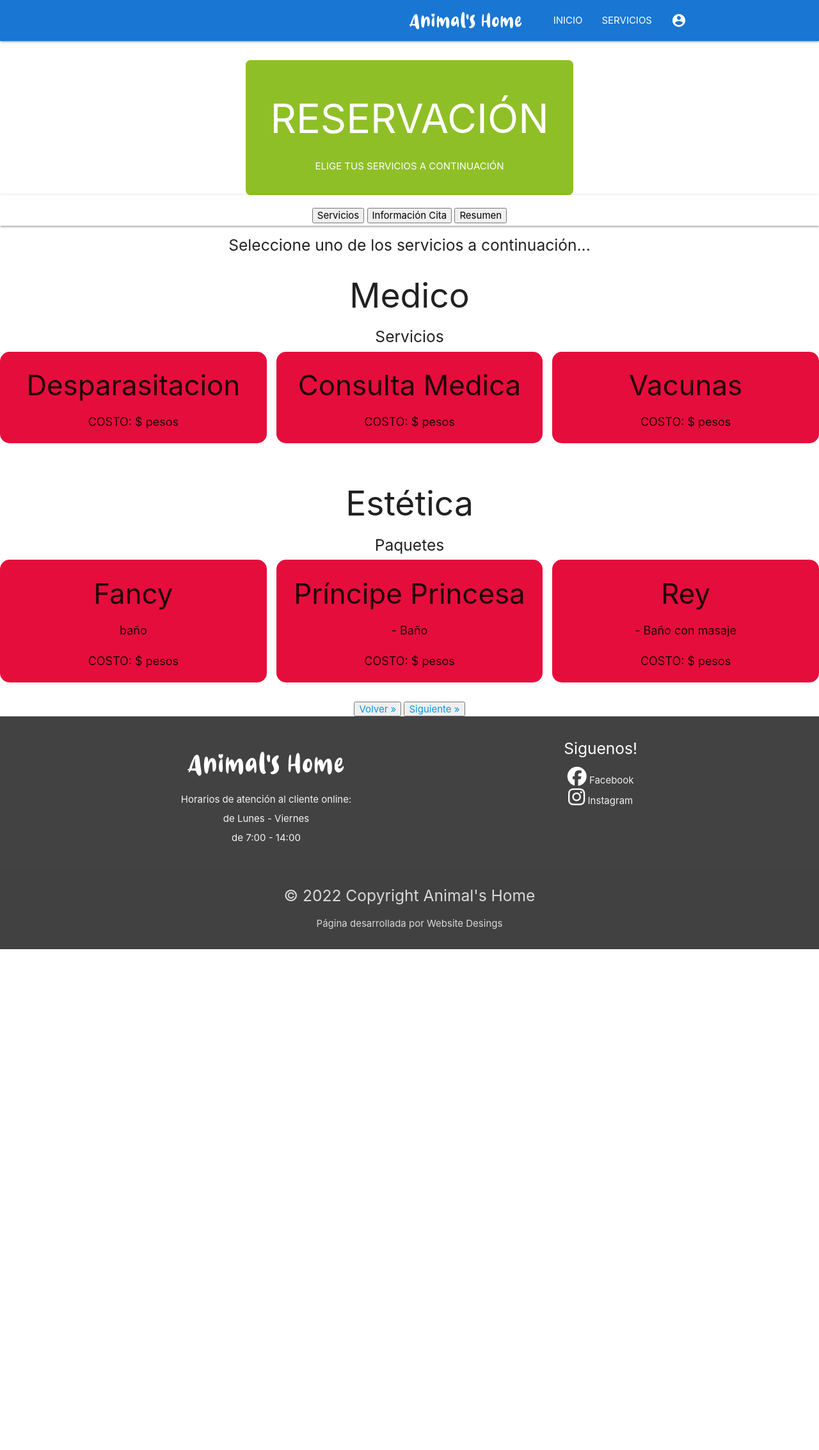
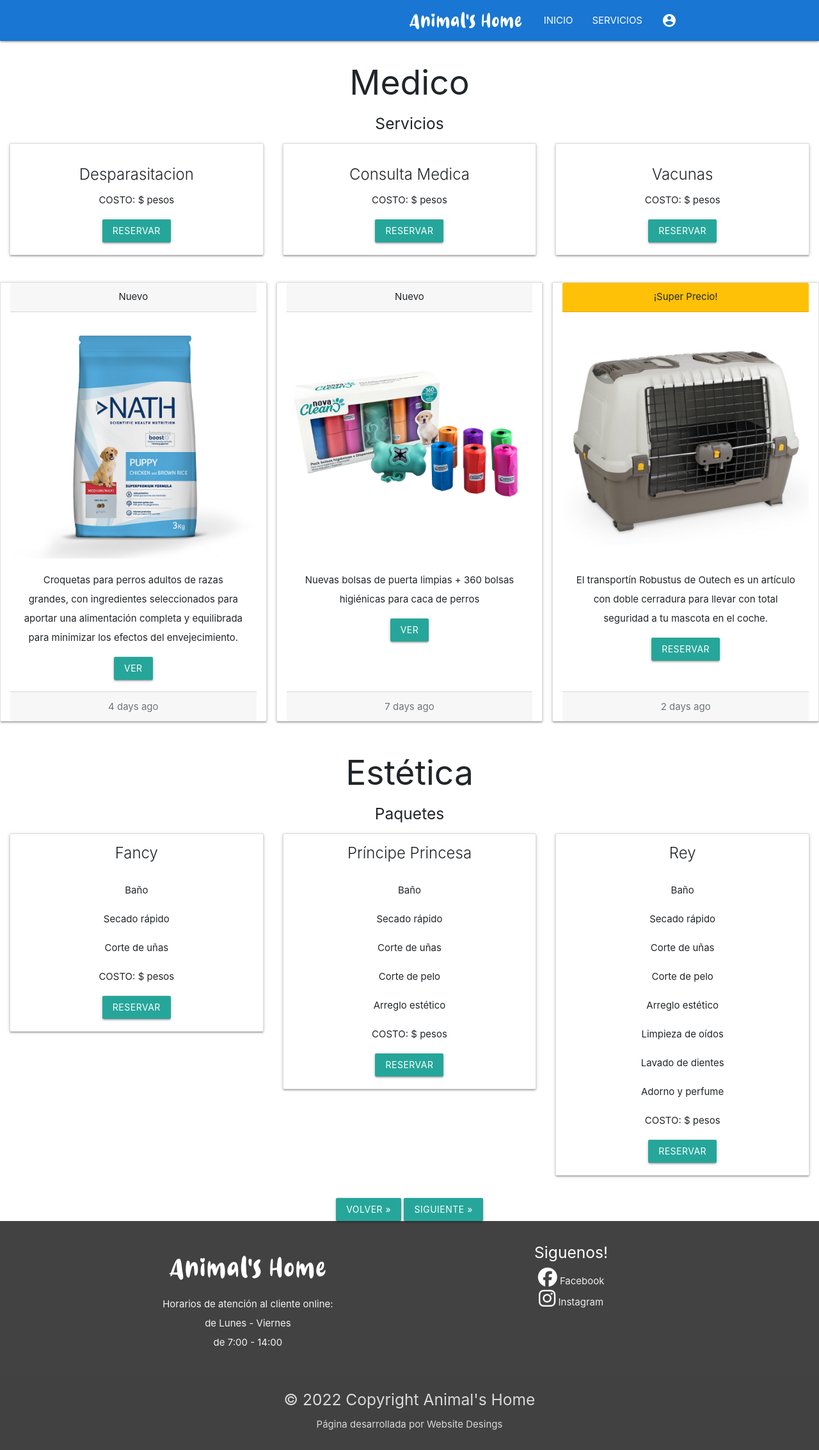
Before and after one commit to DeJesusMartinezArturo/E1-AnimalsHome, a PHP site: page /url/components/servicios.php in a window 1280 px wide. Shown: the whole page at 64% size. Before the commit the page ends 1484 px from the top, so only its background shows below. Run offline with PHP 8.4, Linux system fonts and the light colour scheme; some libraries are stand-ins or nearby versions.

Commit message:
cambios en servicios

```diff
--- a/assets/css/styles.css
+++ b/assets/css/styles.css
@@ -95,8 +95,6 @@
         display: grid;
         grid-template-columns: repeat(3, 1fr);
         column-gap: 1rem;
-
-
     }
 }
 
@@ -131,5 +129,6 @@
     font-size: large;
     border-color: #E50D3C;
     width: 30%;
+    padding-bottom: 4rem;
 
 }
--- a/components/servicios.php
+++ b/components/servicios.php
@@ -3,11 +3,16 @@
 
 <head>
 <title>Servicios</title>
+    <!-- Required meta tags -->
+    <meta charset="utf-8">
+    <meta name="viewport" content="width=device-width, initial-scale=1, shrink-to-fit=no">
     <link href="./assets/css/s.css" type="text/css" rel="stylesheet" media="screen,projection" />
     <meta charset="utf-8">
     <link href="../assets/css/styles.css" type="text/css" rel="stylesheet" media="screen,projection" />
     <link href="../assets/css/materialize.css" type="text/css" rel="stylesheet" media="screen,projection" />
     <link href="../assets/css/styles.css" type="text/css" rel="stylesheet" media="screen,projection" />
+    <link rel="stylesheet" href="https://cdn.jsdelivr.net/npm/bootstrap@4.0.0/dist/css/bootstrap.min.css" integrity="sha384-Gn5384xqQ1aoWXA+058RXPxPg6fy4IWvTNh0E263XmFcJlSAwiGgFAW/dAiS6JXm" crossorigin="anonymous">
+
 </head>
 <?php
 //Includes es el directorio donde estaría header.php. Puedes darle el nombre que quieras
@@ -15,66 +20,163 @@
     ?>
 
 <body class="seccion">
-
-  <div class="contenedor-citas">
-    <h1>Reservación</h1>
-    <p >Elige tus servicios a continuación</p>
+<div class="seccion">
+        <h2>Medico</h2>
+        <h5>Servicios</h5>
     </div>
 
-  <div>
-    <nav class="tabs">
-      <button type="button" data-paso="1">Servicios</button>
-      <button type="button" data-paso="2">Información Cita</button>
-      <button type="button" data-paso="3">Resumen</button>
-    </nav>
 
-    <h5>Seleccione uno de los servicios a continuación...</h5>
-    <h2>Medico</h2>
-    <h5>Servicios</h5>
+    <div class="row">
+        <div class="col-sm-4">
+            <div class="card">
+                <div class="card-body">
+                    <h5 class="card-title ">Desparasitacion</h5>
+                    <p class="card-text">COSTO: $ pesos</p>
+                    <a href="#" class="btn btn-primary">Reservar</a>
+                </div>
+            </div>
+        </div>
+        <div class="col-sm-4">
+            <div class="card">
+                <div class="card-body">
+                    <h5 class="card-title">Consulta Medica</h5>
+                    <p class="card-text">COSTO: $ pesos</p>
+                    <a href="#" class="btn btn-primary">Reservar</a>
+                </div>
+            </div>
+        </div>
+        <div class="col-sm-4">
+            <div class="card">
+                <div class="card-body">
+                    <h5 class="card-title">Vacunas</h5>
+                    <p class="card-text">COSTO: $ pesos</p>
+                    <a href="#" class="btn btn-primary">Reservar</a>
+                </div>
+            </div>
+        </div>
+    </div>
 
 <div class="servicios">
-      <section class="contenedor_servicios">
-        <h3>Desparasitacion</h3>
-        <p>COSTO: $ pesos</p>
-      </section>
+    <div class="card text-center col-sm-12">
+  <div class="card-header">
+  Nuevo
+  </div>
+  <img class="card-img-top" src="/assets/img/promo1.png" alt="Card image cap">
+  <div class="card-body ">
+    <p class="card-text">Croquetas para perros adultos de razas grandes, con ingredientes seleccionados para aportar una alimentación completa y equilibrada para minimizar los efectos del envejecimiento.
+</p>
+    <a href="#" class="btn btn-primary">Ver</a>
+  </div>
+  <div class="card-footer text-muted">
+    4 days ago
+  </div>
+</div>
+<div class="card text-center col-sm-12">
+  <div class="card-header">
+  Nuevo
+  </div>
+  <img class="card-img-top" src="/assets/img/promo3.png" alt="Card image cap">
+  <div class="card-body ">
+    <p class="card-text">Nuevas bolsas de puerta limpias + 360 bolsas higiénicas para caca de perros</p>
+    <a href="#" class="btn btn-primary">Ver</a>
+  </div>
+  <div class="card-footer text-muted">
+    7 days ago
+  </div>
+</div>
+<div class="card text-center col-sm-12">
+  <div class="card-header bg-warning" >
+  ¡Super Precio!
+  </div>
+  <img class="card-img-top" src="/assets/img/promo2.png" alt="Card image cap">
+  <div class="card-body ">
+    <p class="card-text">El transportín Robustus de Outech es un artículo con doble cerradura para llevar con total seguridad a tu mascota en el coche. </p>
+    <a href="#" class="btn btn-primary">Reservar</a>
+  </div>
+  <div class="card-footer text-muted">
+    2 days ago
+  </div>
+</div>
+</div>
 
-      <section class="contenedor_servicios">
-        <h3>Consulta Medica</h3>
-        <p>COSTO: $ pesos</p>
-      </section>
 
-      <section class="contenedor_servicios">
-        <h3>Vacunas</h3>
-        <p>COSTO: $ pesos</p>
-      </section>
-    </div>
+    <div class="seccion">
         <h2>Estética</h2>
         <h5>Paquetes</h5>
-    <div class="servicios">
-      <section class="contenedor_servicios">
-        <h3>Fancy</h3>
-        <p>baño</p>
-        <p>COSTO: $ pesos</p>
-      </section>
-
-      <section class="contenedor_servicios">
-        <h3>Príncipe Princesa</h3>
-        <p>- Baño</p>
-        <p>COSTO: $ pesos</p>
-      </section>
-
-      <section class="contenedor_servicios">
-        <h3>Rey</h3>
-        <p>- Baño con masaje
-        </p>
-        <p>COSTO: $ pesos</p>
-      </section>
     </div>
 
-    <div class="navegacion">
-      <button><a href="../components/login.php">Volver &raquo; </a></button>
-      <button><a href="../components/informacion.php">Siguiente &raquo; </a></button>
+    <div class="row">
+        <div class="col-sm-4">
+            <div class="card">
+                <h5 class="card-title ">Fancy</h5>
+
+                <div class="card-body">
+                    <p class="card-text">Baño</li>
+                    <p class="card-text">Secado rápido</li>
+                    <p class="card-text">Corte de uñas</li>
+                    <p class="card-text">COSTO: $ pesos</p>
+
+                    <a href="#" class="btn btn-primary ">Reservar</a>
+
                     </div>
+            </div>
+
+        </div>
+
+        <div class="col-sm-4">
+            <div class="card">
+                <h5 class="card-title ">Príncipe Princesa</h5>
+
+                <div class="card-body">
+                    <p class="card-text">Baño</li>
+                    <p class="card-text">Secado rápido</li>
+                    <p class="card-text">Corte de uñas</li>
+                    <p class="card-text">Corte de pelo</li>
+                    <p class="card-text">Arreglo estético</li>
+                    <p class="card-text">COSTO: $ pesos</p>
+
+                    <a href="#" class="btn btn-primary">Reservar</a>
+                    </div>
+
+            </div>
+
+        </div>
+        <div class="col-sm-4">
+            <div class="card">
+                <h5 class="card-title  ">Rey</h5>
+
+                <div class="card-body">
+                    <p class="card-text">Baño</li>
+                    <p class="card-text">Secado rápido</li>
+                    <p class="card-text">Corte de uñas</li>
+                    <p class="card-text">Corte de pelo</li>
+                    <p class="card-text">Arreglo estético</li>
+                    <p class="card-text">Limpieza de oídos</li>
+                    <p class="card-text">Lavado de dientes</li>
+                    <p class="card-text">Adorno y perfume</li>
+                    <p class="card-text">COSTO: $ pesos</p>
+
+                    <a href="#" class="btn btn-primary">Reservar</a>
+                </div>
+
+
+            </div>
+        </div>
+
+    </div>
+
+
+    <div class="col-sm-12 ">
+      <a href="../components/login.php" class="btn btn-primary ">Volver &raquo; </a>
+      <a href="../components/informacion.php" class="btn btn-primary">Siguiente &raquo; </a>
+    </div>
+
+    </div>
+    <!-- Optional JavaScript -->
+    <!-- jQuery first, then Popper.js, then Bootstrap JS -->
+    <script src="https://code.jquery.com/jquery-3.2.1.slim.min.js" integrity="sha384-KJ3o2DKtIkvYIK3UENzmM7KCkRr/rE9/Qpg6aAZGJwFDMVNA/GpGFF93hXpG5KkN" crossorigin="anonymous"></script>
+    <script src="https://cdn.jsdelivr.net/npm/popper.js@1.12.9/dist/umd/popper.min.js" integrity="sha384-ApNbgh9B+Y1QKtv3Rn7W3mgPxhU9K/ScQsAP7hUibX39j7fakFPskvXusvfa0b4Q" crossorigin="anonymous"></script>
+    <script src="https://cdn.jsdelivr.net/npm/bootstrap@4.0.0/dist/js/bootstrap.min.js" integrity="sha384-JZR6Spejh4U02d8jOt6vLEHfe/JQGiRRSQQxSfFWpi1MquVdAyjUar5+76PVCmYl" crossorigin="anonymous"></script>
 
   </div>
 
```
Also changed, not shown: assets/img/promo1.png (added), assets/img/promo2.png (added), assets/img/promo3.png (added). Lines whose indentation alone changed are shown as unchanged.
